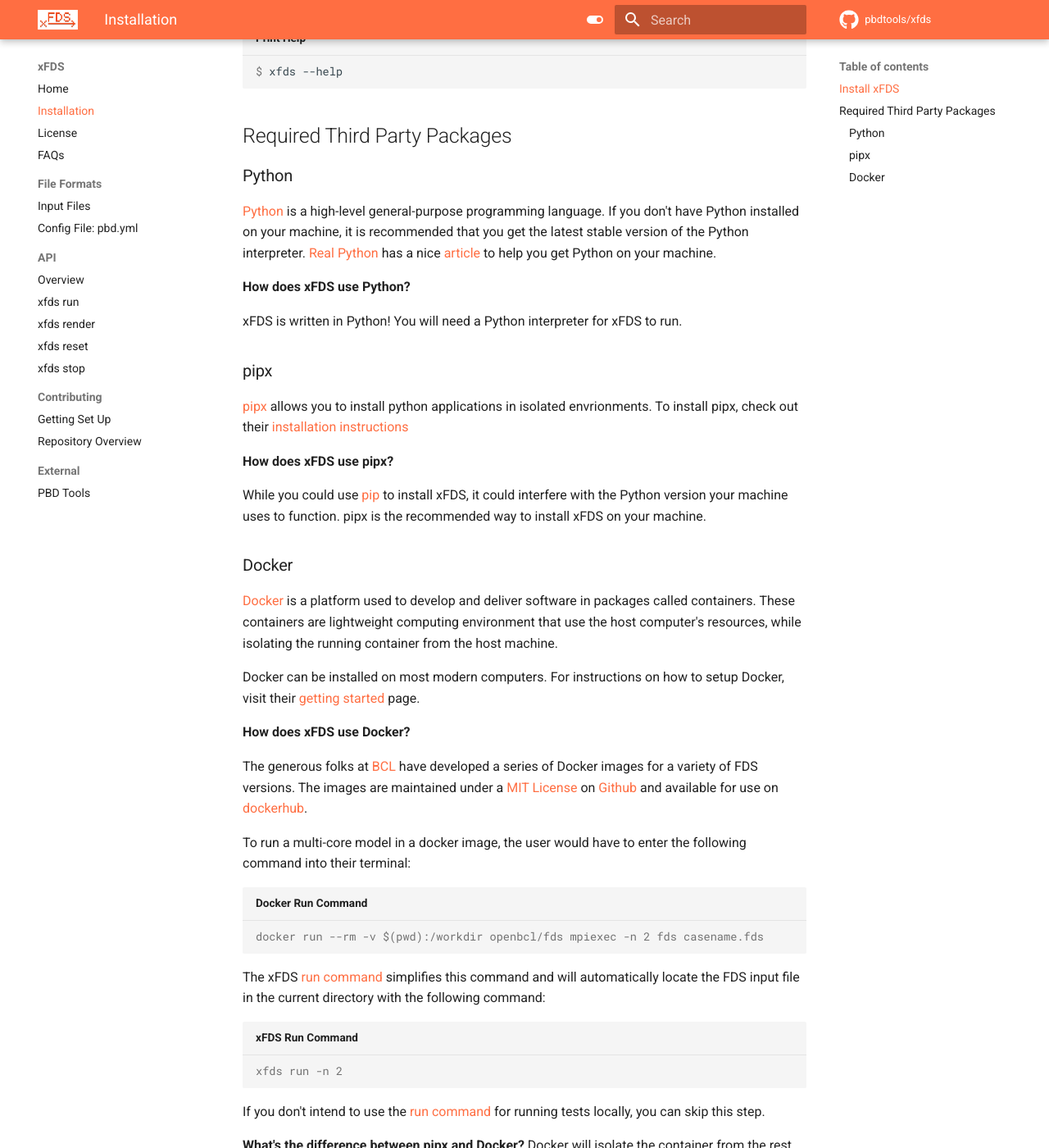
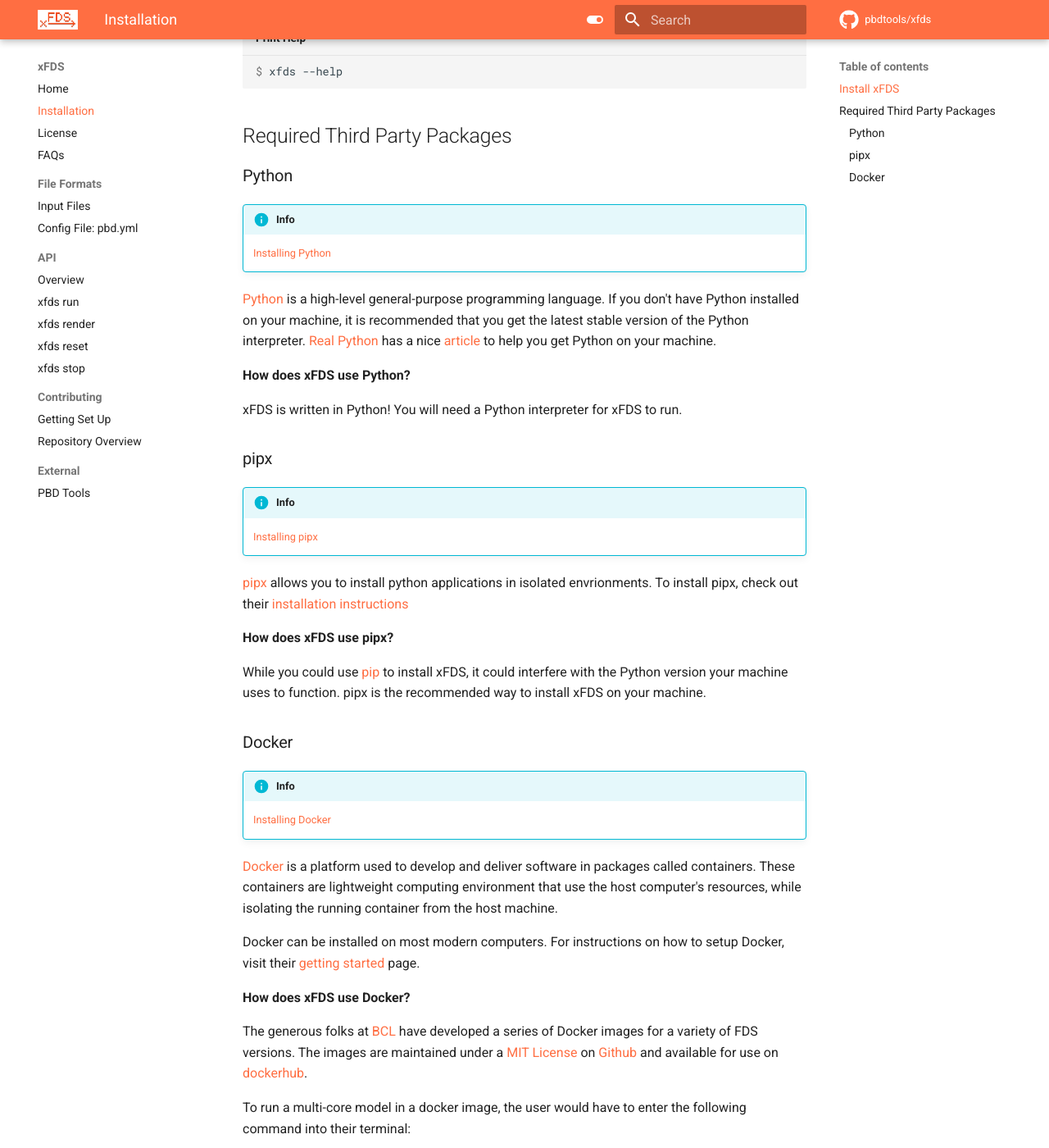
Before and after one commit to pbdtools/xfds, an MkDocs documentation site: the page built from docs/installation.md, in a window 1280 px wide and 1400 px high, scrolled down 435 px. Shown: the whole window at 82% size. Built offline with MkDocs 1.6.1 and Material for MkDocs 9.7.7, drawn with Linux system fonts in a browser that asks for light colours; comment, search, counter and statistics services are not loaded.

Commit message:
make it more apparent where to go for installation

```diff
--- a/docs/installation.md
+++ b/docs/installation.md
@@ -19,6 +19,10 @@ $ xfds --help
 
 ### Python
 
+!!!info
+    [Installing Python](https://realpython.com/installing-python/)
+
+
 [Python](https://www.python.org/) is a high-level general-purpose programming language. If you don't have Python installed on your machine, it is recommended that you get the latest stable version of the Python interpreter. [Real Python](https://realpython.com) has a nice [article](https://realpython.com/installing-python/) to help you get Python on your machine.
 
 **How does xFDS use Python?**
@@ -27,6 +31,9 @@ xFDS is written in Python! You will need a Python interpreter for xFDS to run.
 
 ### pipx
 
+!!!info
+    [Installing pipx](https://pypa.github.io/pipx/installation/)
+
 [pipx](https://pypa.github.io/pipx/) allows you to install python applications in isolated envrionments. To install pipx, check out their [installation instructions](https://pypa.github.io/pipx/installation/)
 
 **How does xFDS use pipx?**
@@ -34,6 +41,9 @@ xFDS is written in Python! You will need a Python interpreter for xFDS to run.
 While you could use [pip](https://pip.pypa.io/en/stable/) to install xFDS, it could interfere with the Python version your machine uses to function. pipx is the recommended way to install xFDS on your machine.
 
 ### Docker
+
+!!!info
+    [Installing Docker](https://www.docker.com/get-started/)
 
 [Docker](https://www.docker.com/) is a platform used to develop and deliver software in packages called containers. These containers are lightweight computing environment that use the host computer's resources, while isolating the running container from the host machine.
 
```
